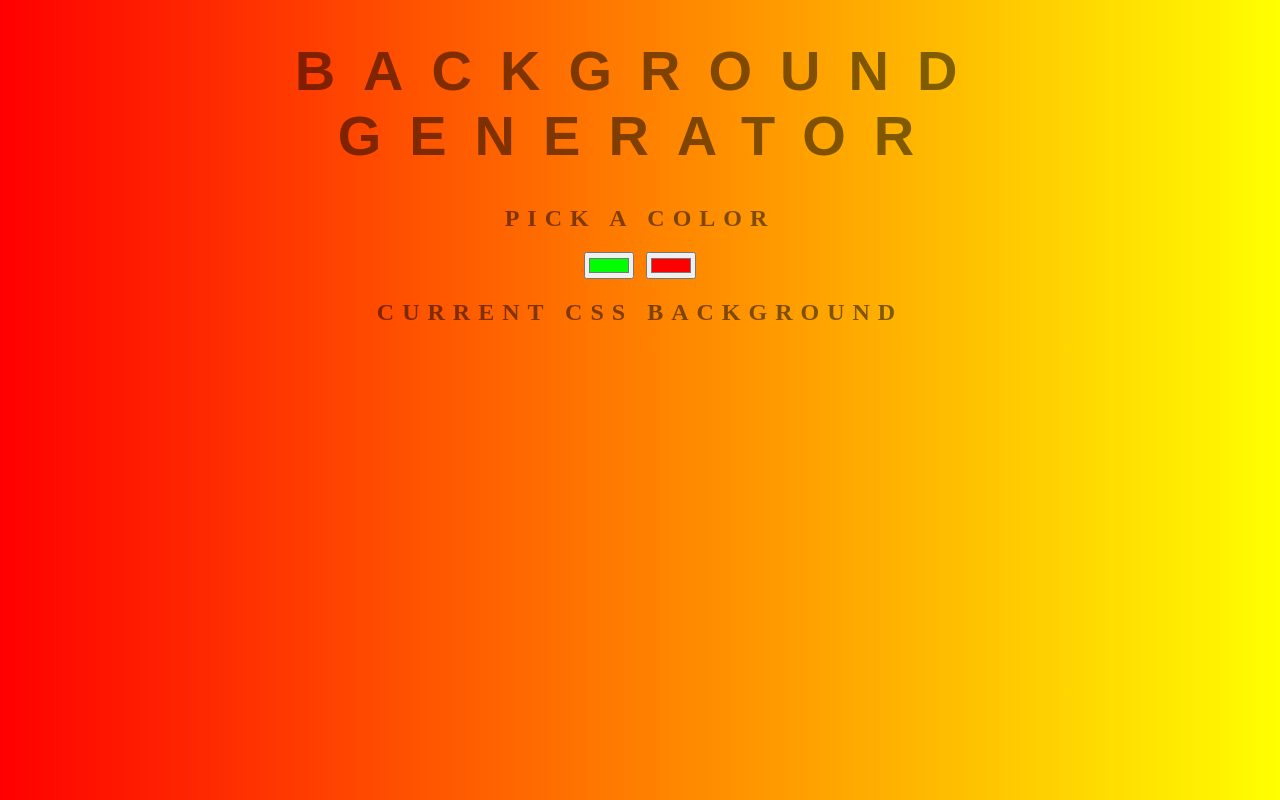
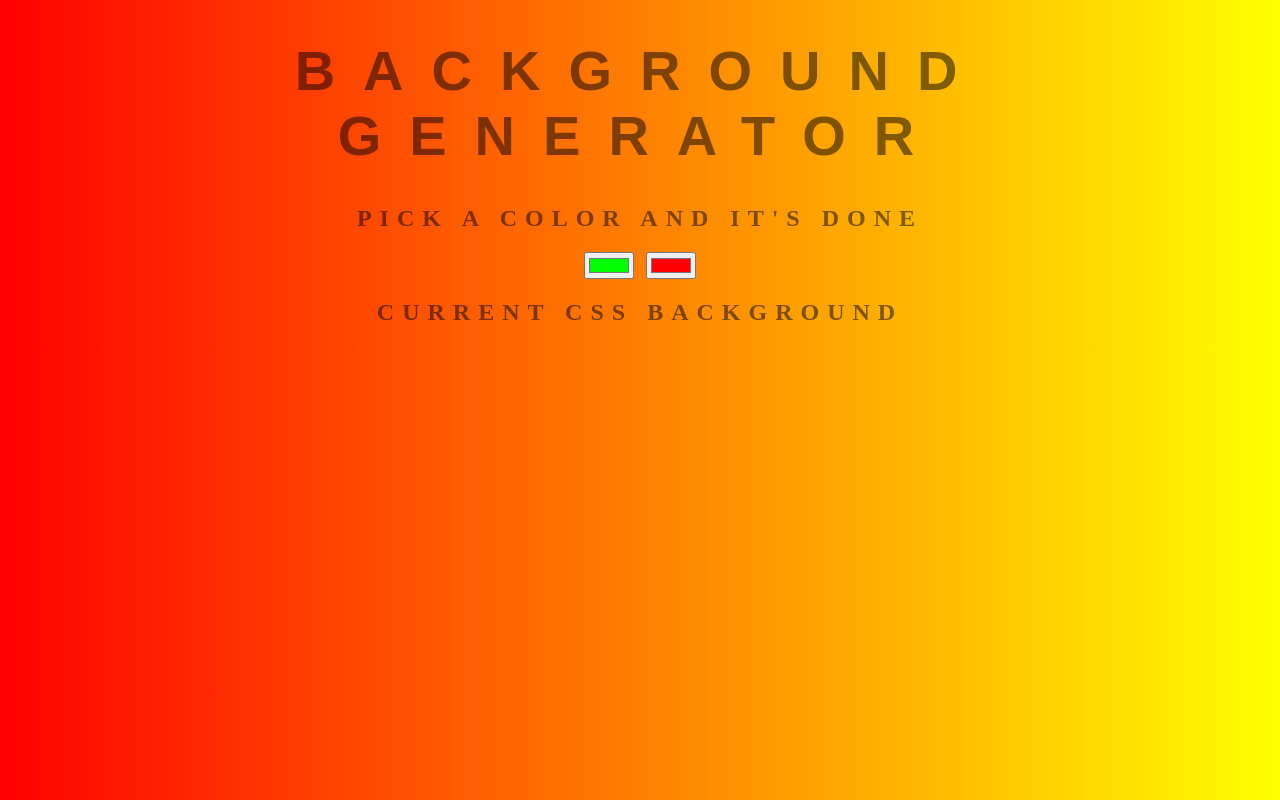
Before and after one commit to kelvintony/module12-background-generator, a plain HTML site: page index.html in a window 1280 px wide. Drawn offline with Linux system fonts and the light colour scheme.

Commit message:
little changes

```diff
--- a/index.html
+++ b/index.html
@@ -7,7 +7,7 @@
 <body id="gradient">
 
 	<h1>Background Generator</h1>
-	<h2>Pick a color</h2>
+	<h2>Pick a color And it's done</h2>
 	<input class="color1" type="color" name="color1" value="#00ff00">
 	<input class="color2" type="color" name="color2" value="#ff0000">
 	<h2>Current CSS Background</h2>
```
